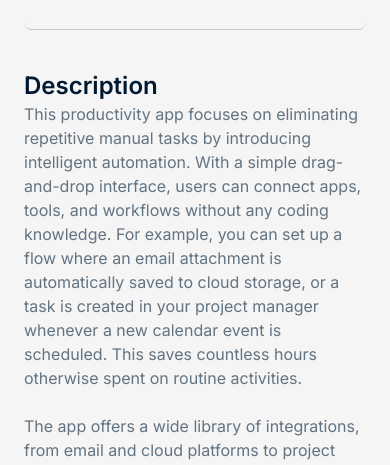
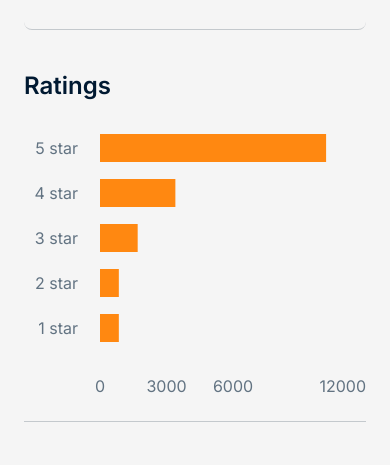
Before and after one commit to samibyte/pha08-hero-apps, a React (Vite) app: page /apps/1 in a window 390 px wide. Shown: the part 825-1290 px from the top of the page. Built offline with nearby package versions, Linux system fonts and the light colour scheme.

Commit message:
Add responsive app review charts

```diff
--- a/package.json
+++ b/package.json
@@ -18,6 +18,7 @@
     "react-router": "^7.9.3",
     "react-router-hash-link": "^2.4.3",
     "react-toastify": "^11.0.5",
+    "recharts": "^3.2.1",
     "tailwindcss": "^4.1.14"
   },
   "devDependencies": {
--- a/src/Pages/AppDetails.jsx
+++ b/src/Pages/AppDetails.jsx
@@ -6,6 +6,14 @@ import reviewIcon from "../assets/icon-review.png";
 import { useEffect, useState } from "react";
 import { loadInstalledApp, updateInstalledList } from "../Utils/localStorage";
 import { toast } from "react-toastify";
+import {
+  Bar,
+  BarChart,
+  ResponsiveContainer,
+  Tooltip,
+  XAxis,
+  YAxis,
+} from "recharts";
 
 const AppDetails = () => {
   const { id } = useParams();
@@ -44,6 +52,7 @@ const AppDetails = () => {
 
   return (
     <div className=" bg-[#f5f5f5] pt-32 md:px-20 md:pb-20 p-6">
+      {/* card details  */}
       <div className="card gap-10 md:card-side text-[#001931] pb-10 mb-10 border-b-1 border-[rgba(0,25,49,0.2)]">
         <figure className="w-88 mx-auto rounded-lg md:w-113 overflow-hidden">
           <img className="w-full object-cover" src={image} alt="app logo" />
@@ -100,6 +109,38 @@ const AppDetails = () => {
         </div>
       </div>
 
+      {/* app review chart */}
+      <div className="h-88 border-b-1 border-[rgba(0,25,49,0.2)] pb-12 mb-10 ">
+        <h3 className="text-2xl font-semibold text-[#001931]">Ratings</h3>
+        <ResponsiveContainer width="100%" height="100%">
+          <BarChart
+            data={ratings}
+            layout="vertical"
+            margin={{ top: 24, left: 16, bottom: 24 }}
+            tabIndex={-1}
+          >
+            <XAxis
+              type="number"
+              axisLine={false}
+              tickLine={false}
+              tickMargin={24}
+              tick={{ fill: "#627382" }}
+            />
+            <YAxis
+              dataKey="name"
+              type="category"
+              reversed
+              axisLine={false}
+              tickLine={false}
+              tickMargin={16}
+              tick={{ fill: "#627382" }}
+            />
+            <Tooltip />
+            <Bar dataKey="count" fill="#ff8811" barSize={28} />
+          </BarChart>
+        </ResponsiveContainer>
+      </div>
+
       {/* descriptions */}
       <div>
         <h4 className="text-[#001931] font-semibold text-2xl">Description</h4>
--- a/src/index.css
+++ b/src/index.css
@@ -26,3 +26,8 @@ body {
 .active {
   @apply font-semibold underline decoration-[#632EE3] underline-offset-3;
 }
+
+.recharts-surface:focus,
+.recharts-surface *:focus {
+  outline: none !important;
+}
```
Also changed, not shown: 1 other file (tests, documents, lock files or other folders).
